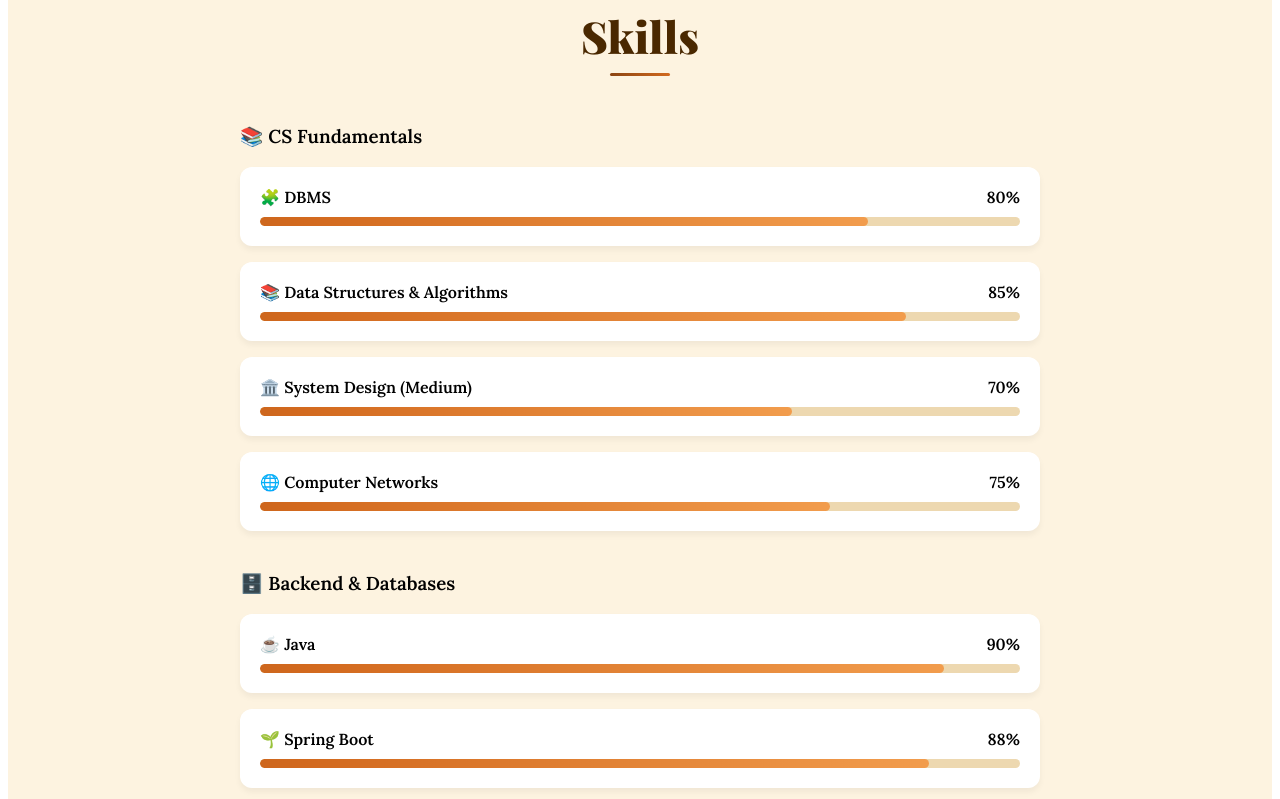
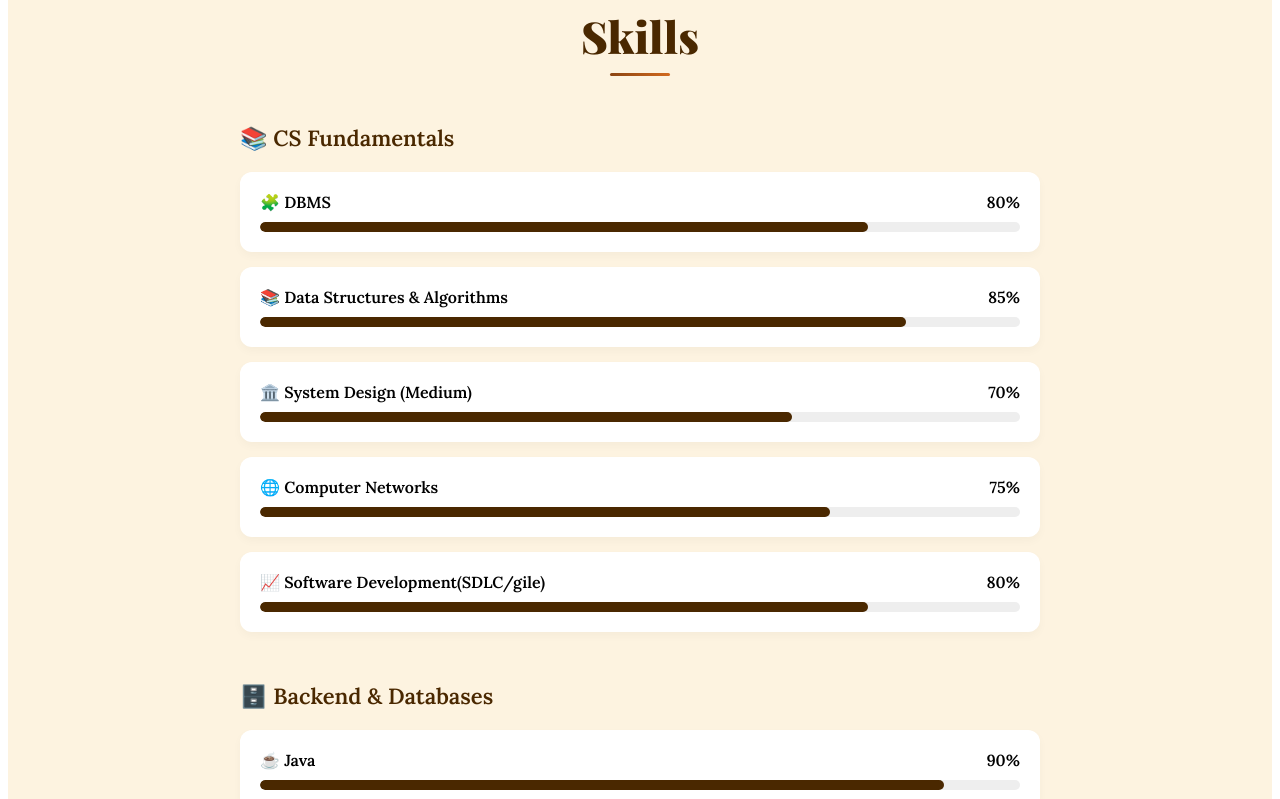
Before and after one commit to NaveenBanwala/Portfolio_Naveen_Banwala, a React (Vite) app in the folder my-portfolio/: page / in a window 1280 px wide. Shown: the part 1800-2599 px from the top of the page. Built offline with nearby package versions, Linux system fonts and the light colour scheme; a web font is replaced by a local one.

Commit message:
project-adding-pending

```diff
--- a/my-portfolio/src/App.jsx
+++ b/my-portfolio/src/App.jsx
@@ -514,7 +514,7 @@
   { name:"Data Structures & Algorithms", level:85, icon:"📚" },
   { name:"System Design (Medium)", level:70, icon:"🏛️" },
   { name:"Computer Networks", level:75, icon:"🌐" },
-  { name:"SDLC / Agile", level:80, icon:"📈" },
+  { name:"Software Development(SDLC/gile)", level:80, icon:"📈" },
 
   // Tools & Practices
   { name:"Git", level:90, icon:"🌿" },
@@ -863,46 +863,77 @@
 
 <section id="skills" style={{ padding: isMobile ? "60px 5%" : "80px 8%", background:"#FDF3E0" }}>
   <Reveal>
-    <div style={{ textAlign:"center" }}>
+    <div style={{ textAlign:"center", marginBottom: "40px" }}>
       <div className="section-badge">⚡ What I Know</div>
       <h2 style={{ fontFamily:"'Playfair Display', serif", fontSize: isMobile ? "34px" : "44px", fontWeight:900, color:"#4A2800", margin:"0 0 8px" }}>Skills</h2>
       <div className="divider" />
     </div>
   </Reveal>
 
-  {/* maxWidth set to 800px looks better for single-column layouts so it doesn't get TOO wide on desktop */}
   <div style={{ maxWidth:"800px", margin:"0 auto" }}>
-
     {[
-      { title: "📚 CS Fundamentals", keys: ["Data Structures & Algorithms","System Design (Medium)","Computer Networks","DBMS"] },
-      { title: "🗄️ Backend & Databases", keys: ["Java","Spring Boot","SQL","PostgreSQL","Redis","Firebase"] },
-      { title: "🎨 Frontend", keys: ["React","Tailwind CSS","Web Design"] },
-      { title: "⚙️ DevOps & Cloud", keys: ["Docker","Kubernetes","AWS","EKS","Jenkins","CI/CD","Terraform","DevOps","Git","GitHub"] },
-      { title: "🤖 Machine Learning", keys: ["Machine Learning","TensorFlow","Scikit-learn","CNN","Python"] }
+      {
+        title: "📚 CS Fundamentals",
+        // FIX: Split these into individual strings that match your 'skills' array names exactly
+        keys: ["Data Structures & Algorithms", "System Design (Medium)", "Computer Networks", "DBMS", "Software Development(SDLC/gile)"]
+      },
+      {
+        title: "🗄️ Backend & Databases",
+        keys: ["Java", "Spring Boot", "SQL", "PostgreSQL", "Redis", "Firebase"]
+      },
+      {
+        title: "🎨 Frontend",
+        keys: ["React", "Tailwind CSS", "Web Design"]
+      },
+      {
+        title: "⚙️ DevOps & Cloud",
+        keys: ["Docker", "Kubernetes", "AWS", "EKS", "Jenkins", "CI/CD", "Terraform", "DevOps", "Git", "GitHub"]
+      },
+      {
+        title: "🤖 Machine Learning",
+        keys: ["Machine Learning", "TensorFlow", "Scikit-learn", "CNN", "Python"]
+      }
     ].map((category) => (
-      <div key={category.title} style={{ marginBottom: "40px" }}>
-        <h3 className="skill-heading">{category.title}</h3>
-        <div className="skills-grid-single"> {/* Use a new class or update existing one */}
-          {skills.filter(s => category.keys.includes(s.name))
-            .map(({ name, level, icon }, i)=>(
-            <Reveal key={name} delay={i * 0.05}>
-              <div className="skill-card-full">
-                <div style={{ display:"flex", justifyContent:"space-between", marginBottom: "8px" }}>
-                  <span style={{ fontWeight: 600 }}>{icon} {name}</span>
-                  <span style={{ fontWeight: 600 }}>{level}%</span>
+      <div key={category.title} style={{ marginBottom: "50px" }}>
+        <h3 className="skill-heading" style={{ fontSize: "22px", color: "#4A2800", marginBottom: "20px" }}>
+          {category.title}
+        </h3>
+        <div className="skills-grid-single" style={{ display: "flex", flexDirection: "column", gap: "15px" }}>
+          {skills
+            .filter(s => category.keys.includes(s.name))
+            .map(({ name, level, icon }, i) => (
+              <Reveal key={name} delay={i * 0.05}>
+                <div className="skill-card-full" style={{
+                  background: "#fff",
+                  padding: "20px",
+                  borderRadius: "12px",
+                  boxShadow: "0 4px 10px rgba(0,0,0,0.03)",
+                  width: "100%"
+                }}>
+                  <div style={{ display: "flex", justifyContent: "space-between", marginBottom: "10px" }}>
+                    <span style={{ fontWeight: 700 }}>{icon} {name}</span>
+                    <span style={{ fontWeight: 700 }}>{level}%</span>
+                  </div>
+                  <div className="skill-track" style={{ height: "10px", background: "#eee", borderRadius: "10px", overflow: "hidden" }}>
+                    <div
+                      className="skill-fill"
+                      style={{
+                        width: `${level}%`,
+                        height: "100%",
+                        background: "#4A2800",
+                        borderRadius: "10px",
+                        transition: "width 1s ease-in-out"
+                      }}
+                    />
+                  </div>
                 </div>
-                <div className="skill-track">
-                  <div className="skill-fill" style={{ width:`${level}%` }} />
-                </div>
-              </div>
-            </Reveal>
-          ))}
+              </Reveal>
+            ))}
         </div>
       </div>
     ))}
   </div>
 </section>
-
       {/* ── PROJECTS ── */}
       <section id="projects" style={{ padding: isMobile ? "60px 4%" : "80px 8%", background:"#FFFBF2" }}>
         <Reveal>
@@ -958,10 +989,12 @@
         </Reveal>
         <Reveal delay={0.15}>
           <div style={{ display:"flex", gap:"12px", justifyContent:"center", flexWrap:"wrap" }}>
-            <button className="contact-icon-btn" onClick={()=>window.open("mailto:your@email.com")}>✉️ Email Me</button>
-            <button className="contact-icon-btn" onClick={()=>window.open("https://github.com")}>🐙 GitHub</button>
-            <button className="contact-icon-btn" onClick={()=>window.open("https://linkedin.com")}>💼 LinkedIn</button>
-            <button className="contact-icon-btn" onClick={()=>window.open("https://twitter.com")}>🐦 Twitter</button>
+            <button className="contact-icon-btn" onClick={()=>window.open("mailto:nbanwala7@email.com")}>✉️ Email Me</button>
+            <button className="contact-icon-btn" onClick={()=>window.open("https://github.com/NaveenBanwala")}>🐙 GitHub</button>
+            <button className="contact-icon-btn" onClick={()=>window.open("https://www.linkedin.com/in/naveen-banwala-463831298/")}>💼 LinkedIn</button>
+            <button className="contact-icon-btn" onClick={()=>window.open("https://careereye.44.192.45.193.nip.io/")}>💼 Website</button>
+             <button className="contact-icon-btn" onClick={()=>window.open("https://drive.google.com/file/d/18kKRHfxSbNUQKEp_qHLM9ZnQ-rQMnhAV/view?usp=sharing")}>💼 Resume</button>
+
           </div>
         </Reveal>
         <div style={{ marginTop:"64px", paddingTop:"24px", borderTop:"2px solid #E8C99A", color:"#8B6040", fontSize:"13px", fontStyle:"italic" }}>
```
